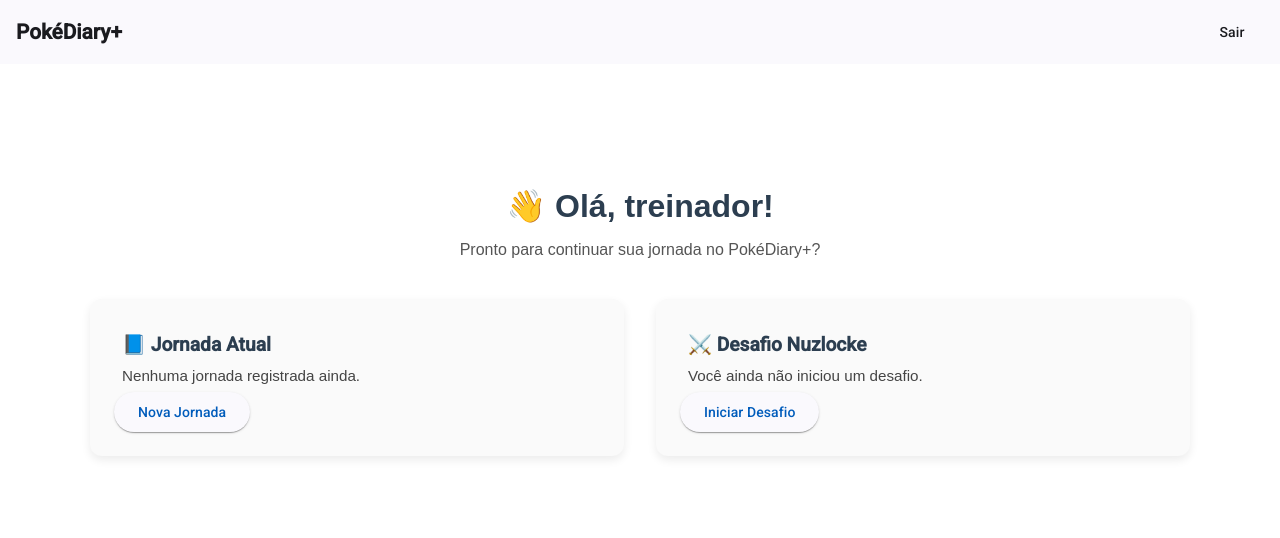
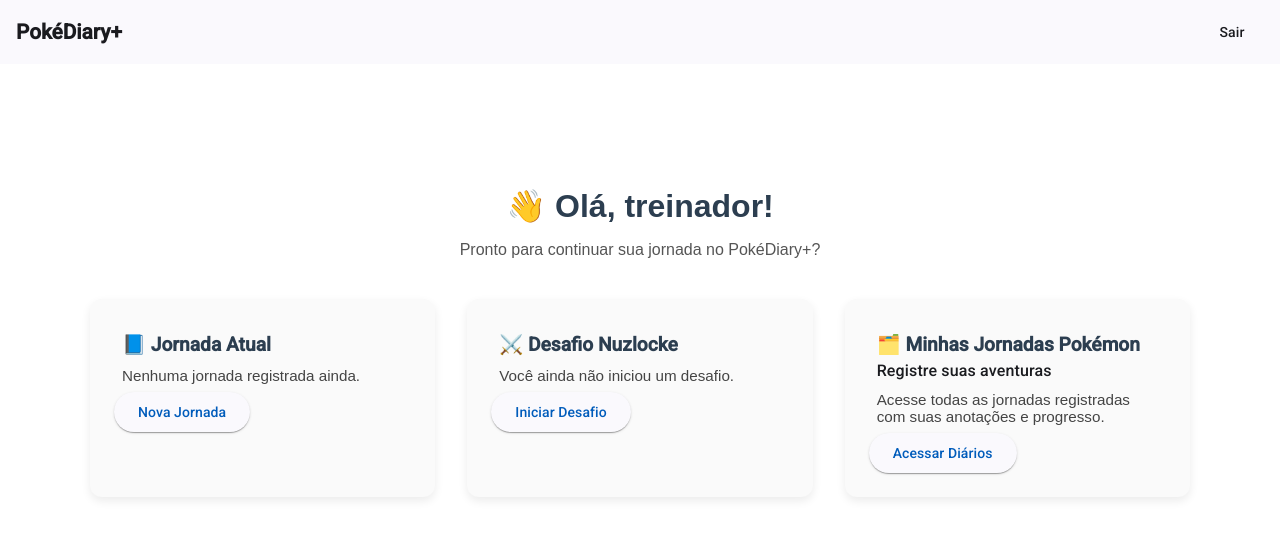
Before and after one commit to EstrellaRaphael/poke-diary-plus, an Angular app in the folder frontend/poke-diary-frontend/: page /dashboard in a window 1280 px wide. Shown: the top 538 px of the page. Built offline with nearby package versions, Linux system fonts and the light colour scheme; sample sign-in values are in the browser's storage.

Commit message:
feat(dashboard): add card to access diary list from dashboard

```diff
--- a/frontend/poke-diary-frontend/src/app/pages/dashboard/dashboard.component.html
+++ b/frontend/poke-diary-frontend/src/app/pages/dashboard/dashboard.component.html
@@ -11,7 +11,9 @@
                 <p>Nenhuma jornada registrada ainda.</p>
             </mat-card-content>
             <mat-card-actions>
-                <button mat-raised-button color="primary" routerLink="/diary/new">Nova Jornada</button>
+                <button mat-raised-button color="primary" routerLink="/diary/new">
+                    Nova Jornada
+                </button>
             </mat-card-actions>
         </mat-card>
 
@@ -25,7 +27,23 @@
             <mat-card-actions>
                 <button mat-raised-button [routerLink]="['/challenge/new']">
                     Iniciar Desafio
-                </button> </mat-card-actions>
+                </button>
+            </mat-card-actions>
+        </mat-card>
+
+        <mat-card class="dashboard-card">
+            <mat-card-header>
+                <mat-card-title>🗂️ Minhas Jornadas Pokémon</mat-card-title>
+                <mat-card-subtitle>Registre suas aventuras</mat-card-subtitle>
+            </mat-card-header>
+            <mat-card-content>
+                <p>Acesse todas as jornadas registradas com suas anotações e progresso.</p>
+            </mat-card-content>
+            <mat-card-actions>
+                <button mat-raised-button color="primary" [routerLink]="['/diary']">
+                    Acessar Diários
+                </button>
+            </mat-card-actions>
         </mat-card>
     </div>
 </div>
```
